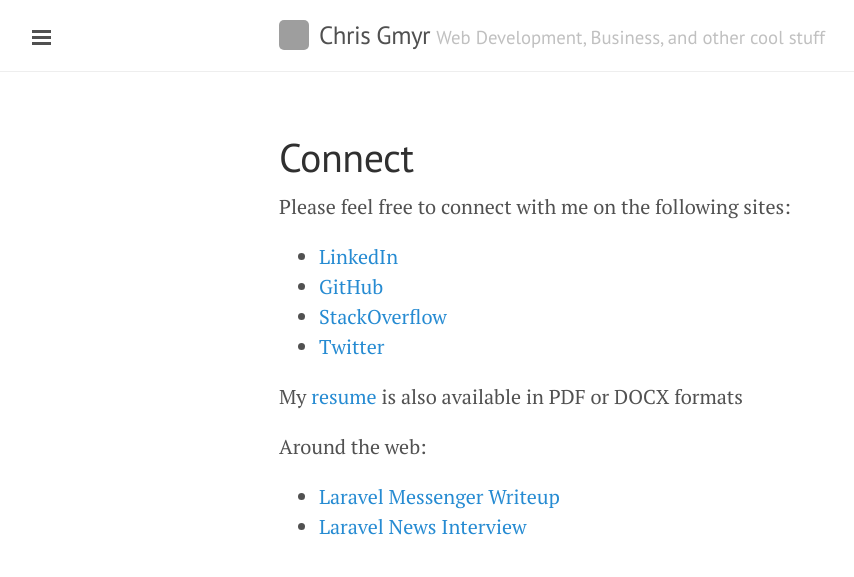
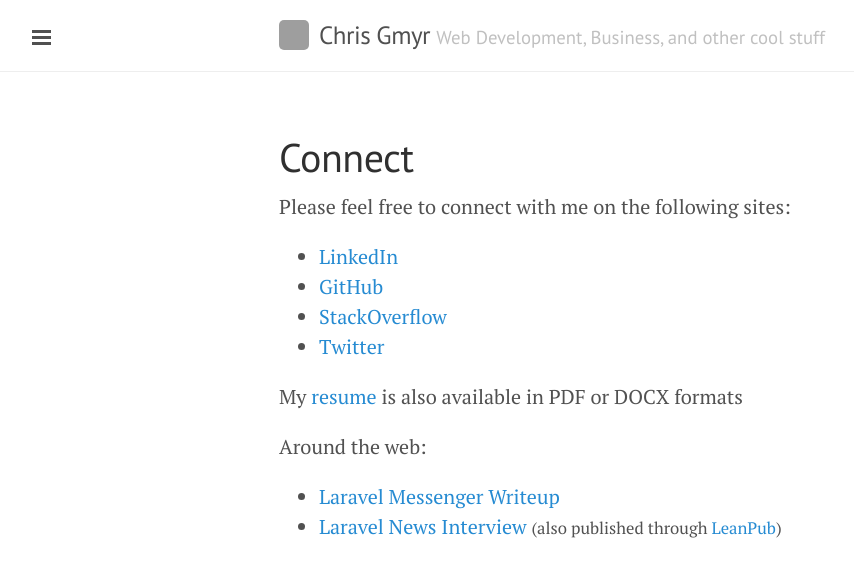
Before and after one commit to cmgmyr/cmgmyr.github.io, a Jekyll site: the page built from connect.md, in a window 1280 px wide. Shown: the top 577 px of the page, without its empty margins (1-855 px from the left). Built offline with Jekyll 4.4.1, drawn with Linux system fonts in a browser that asks for light colours; Markdown is read by kramdown in place of the engine named in the settings; grey boxes are pictures that could not be loaded.

Commit message:
updated connect page

```diff
--- a/connect.md
+++ b/connect.md
@@ -17,6 +17,6 @@
 Around the web:
 
   * <a href="https://laravel-news.com/2014/11/laravel-user-messenger/" target="_blank">Laravel Messenger Writeup</a>
-  * <a href="https://laravel-news.com/2015/01/artisan-files-chris-gmyr/" target="_blank">Laravel News Interview</a>
+  * <a href="https://laravel-news.com/2015/01/artisan-files-chris-gmyr/" target="_blank">Laravel News Interview</a> <small>(also published through [LeanPub](https://leanpub.com/theartisanfiles-volume2))</small>
 
  [1]: /resume/
```
